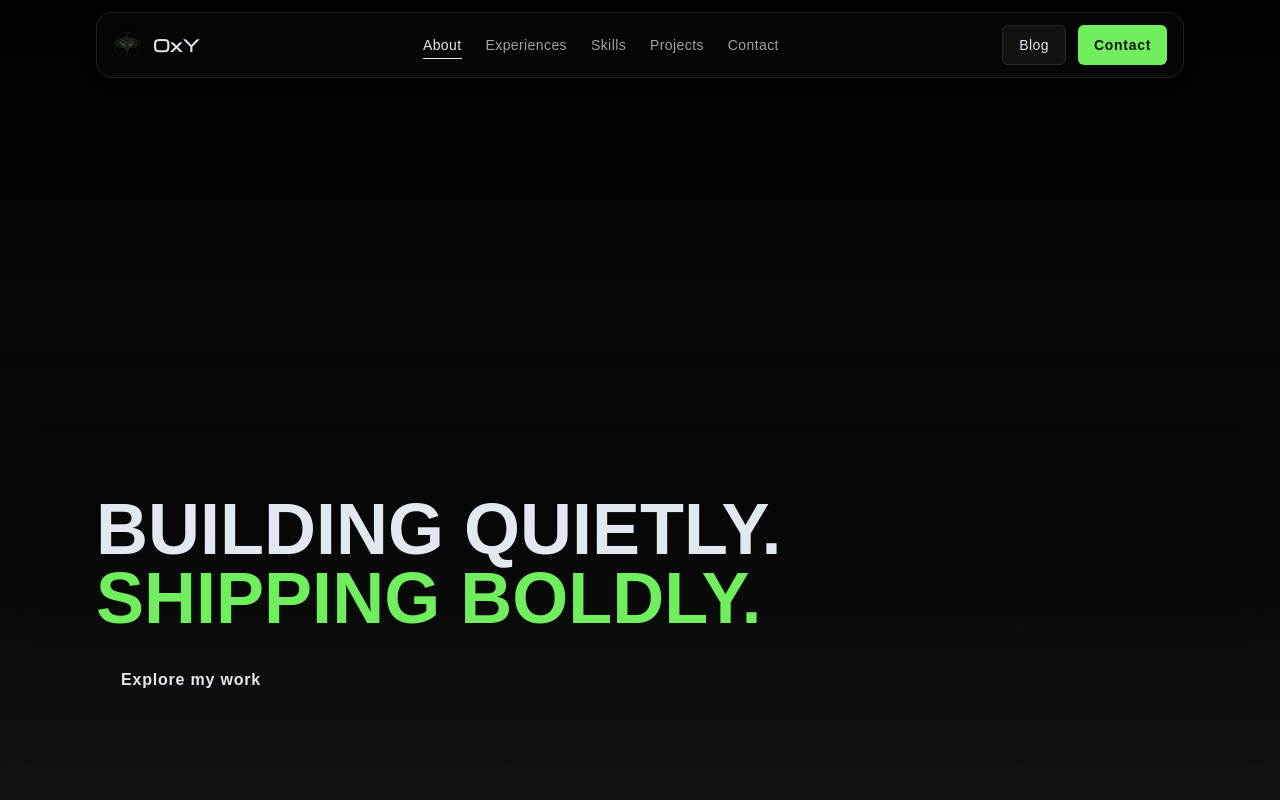
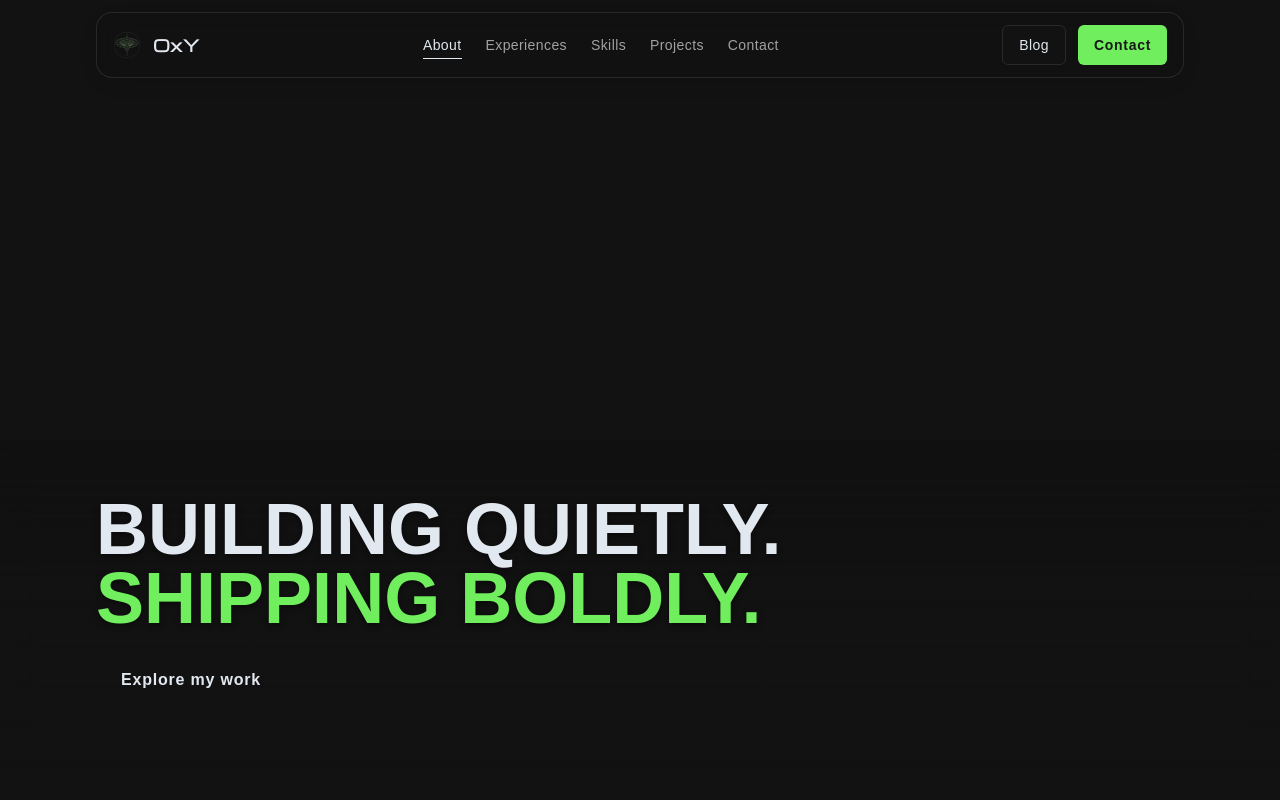
Before and after one commit to Sharper8/portfolio, a Next.js app: page / in a window 1280 px wide. Shown: the top 800 px of the page. Built offline with nearby package versions, Linux system fonts and the light colour scheme.

Commit message:
better header

```diff
--- a/src/components/hero.tsx
+++ b/src/components/hero.tsx
@@ -55,17 +55,17 @@ export function Hero() {
         </div>
       </div>
 
-      {/* Top-to-bottom tone overlay: black → theme grey (smooth transition to next section) */}
-      <div className="absolute inset-0 z-0 bg-gradient-to-b from-black via-black/50 to-[var(--background)]" />
 
-      {/* Bottom frosted blur gradient: no blur top/middle, strong blur lower part */}
+      {/* Bottom transition + selective blur: starts BELOW headline/button (~55%) */}
       <div
-        className="pointer-events-none absolute inset-x-0 bottom-0 h-3/5 z-20 [backdrop-filter:blur(22px)] [mask-image:linear-gradient(to_bottom,rgba(0,0,0,0)_0%,rgba(0,0,0,1)_100%)] bg-gradient-to-b from-transparent to-[color-mix(in_oklch,var(--background)_80%,transparent)]"
+        className="pointer-events-none absolute inset-0 z-20 [--blur-start:55%] [--blur-full:72%] [backdrop-filter:blur(18px)] [mask-image:linear-gradient(to_bottom,rgba(0,0,0,0)_0%,rgba(0,0,0,0)_var(--blur-start),rgba(0,0,0,1)_var(--blur-full),rgba(0,0,0,1)_100%)] bg-gradient-to-b from-transparent via-[color-mix(in_oklch,var(--background)_45%,transparent)] to-[var(--background)]"
+        aria-hidden
       />
+
 
   <div className="absolute left-0 right-0 bottom-0 z-30 mx-auto max-w-6xl px-4 sm:px-6 lg:px-8 pb-16 sm:pb-20 md:pb-24">
         <div className="flex flex-col items-start gap-6">
-          <h1 ref={headingRef} className="text-foreground text-4xl sm:text-5xl md:text-6xl lg:text-7xl font-semibold tracking-tight leading-[0.95] max-w-4xl">
+          <h1 ref={headingRef} className="text-foreground text-4xl sm:text-5xl md:text-6xl lg:text-7xl font-semibold tracking-tight leading-[0.95] max-w-4xl" style={{ textShadow: '0 2px 6px rgba(0,0,0,0.45)' }}>
             {leftText.map((c, i) => (
               <span key={"l-" + i} data-char>{c}</span>
             ))}
```
